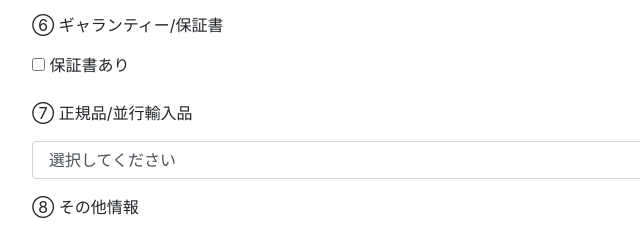
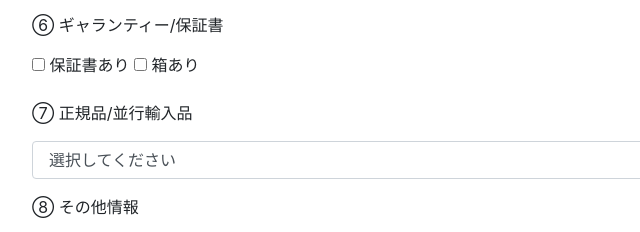
Before and after one commit to 48061rjc/form_watch, a plain HTML site: page index.html in a window 1280 px wide. Shown: the part 473-705 px from the top of the page, 128-768 px from the left. Drawn offline with nearby package versions, Linux system fonts and the light colour scheme; a script that the page names is missing.

Commit message:
Update index.html

```diff
--- a/index.html
+++ b/index.html
@@ -39,8 +39,10 @@
         </div>
 	<p class="mt-3">⑥ ギャランティー/保証書</p>
         <div class="form-wrapper">
-		<input type="checkbox" id="check1" name="check">
+		<input type="checkbox" id="check1" name="guarantee" value="保証書あり">
 		<label for="check1">保証書あり</label>
+		<input type="checkbox" id="check2" name="box" value="box">
+		<label for="check2">箱あり</label>
         </div>
 	<p class="mt-3">⑦ 正規品/並行輸入品</p>
         <div>
```
